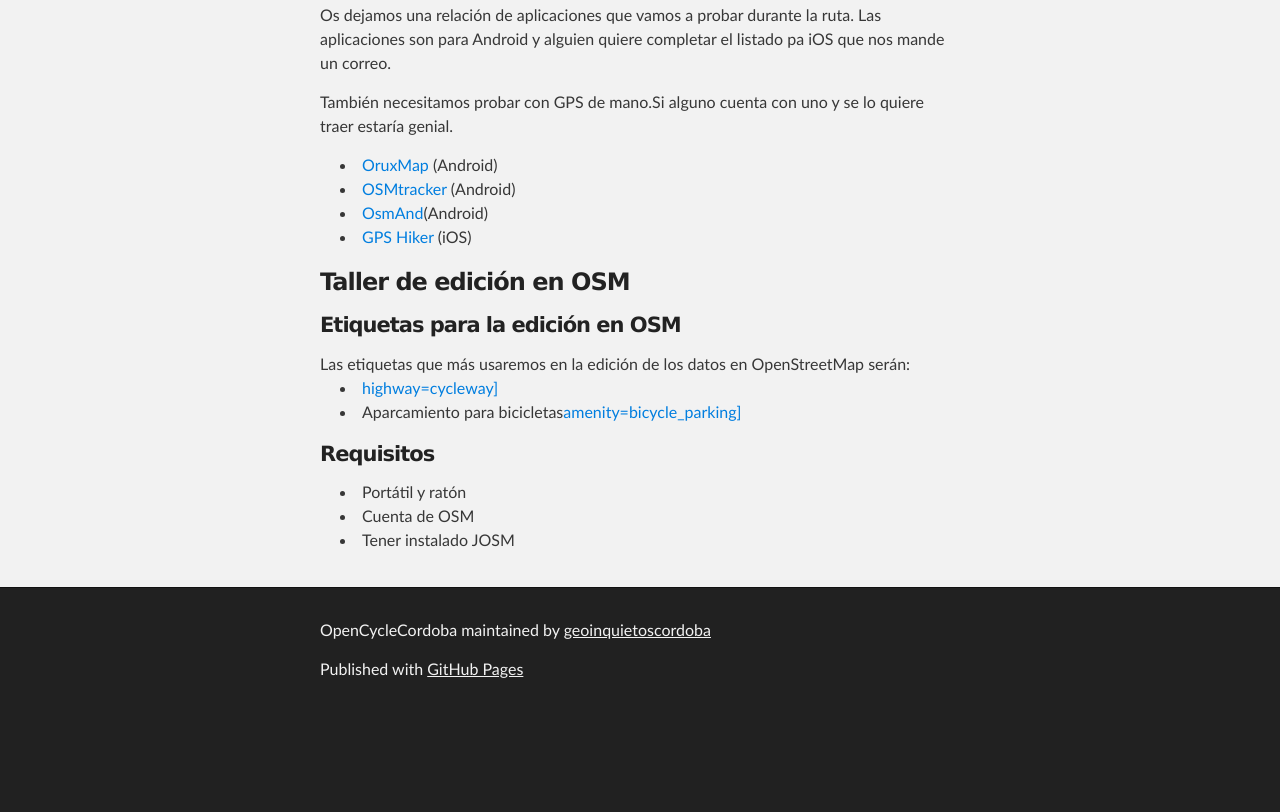
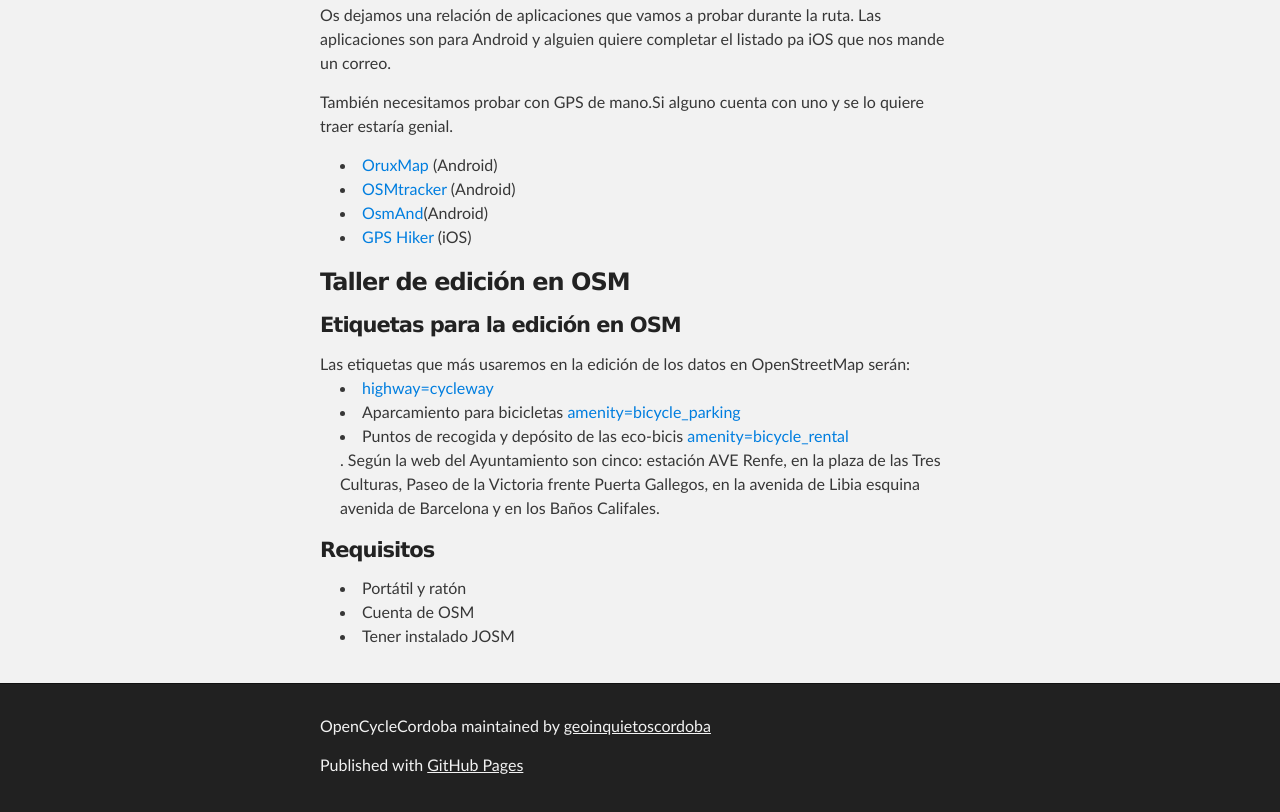
Before and after one commit to geoinquietoscordoba/opencyclecordoba, a plain HTML site: page index.html in a window 1280 px wide. Shown: the part 1834-2646 px from the top of the page. Before the commit the page ends 2550 px from the top, so only its background shows below. Drawn offline with Linux system fonts and the light colour scheme.

Commit message:
Update index.html

```diff
--- a/index.html
+++ b/index.html
@@ -65,8 +65,11 @@
 Las etiquetas que más usaremos en la edición de los datos en OpenStreetMap serán:
 
 <ul>
-  <li> <a href="http://wiki.openstreetmap.org/wiki/Tag:highway%3Dcycleway" target="_blank">highway=cycleway]</a></li>
-  <li> Aparcamiento para bicicletas<a href="http://wiki.openstreetmap.org/wiki/Tag:amenity%3Dbicycle_parking" target="_blank">amenity=bicycle_parking]</a></li>
+  <li> <a href="http://wiki.openstreetmap.org/wiki/Tag:highway%3Dcycleway" target="_blank">highway=cycleway</a></li>
+  <li> Aparcamiento para bicicletas <a href="http://wiki.openstreetmap.org/wiki/Tag:amenity%3Dbicycle_parking" target="_blank">amenity=bicycle_parking</a></li>
+  <li> Puntos de recogida y depósito de las eco-bicis <a href="http://wiki.openstreetmap.org/wiki/Tag:amenity%3Dbicycle_rental" target="_blank">amenity=bicycle_rental</a></li>. Según la web del Ayuntamiento son cinco:  estación AVE Renfe, en la plaza de las Tres Culturas, Paseo de la Victoria frente Puerta Gallegos, en la avenida de Libia esquina avenida de Barcelona y en los Baños Califales.
+
+
 </ul>
 
 <h4>Requisitos</h4>
```
